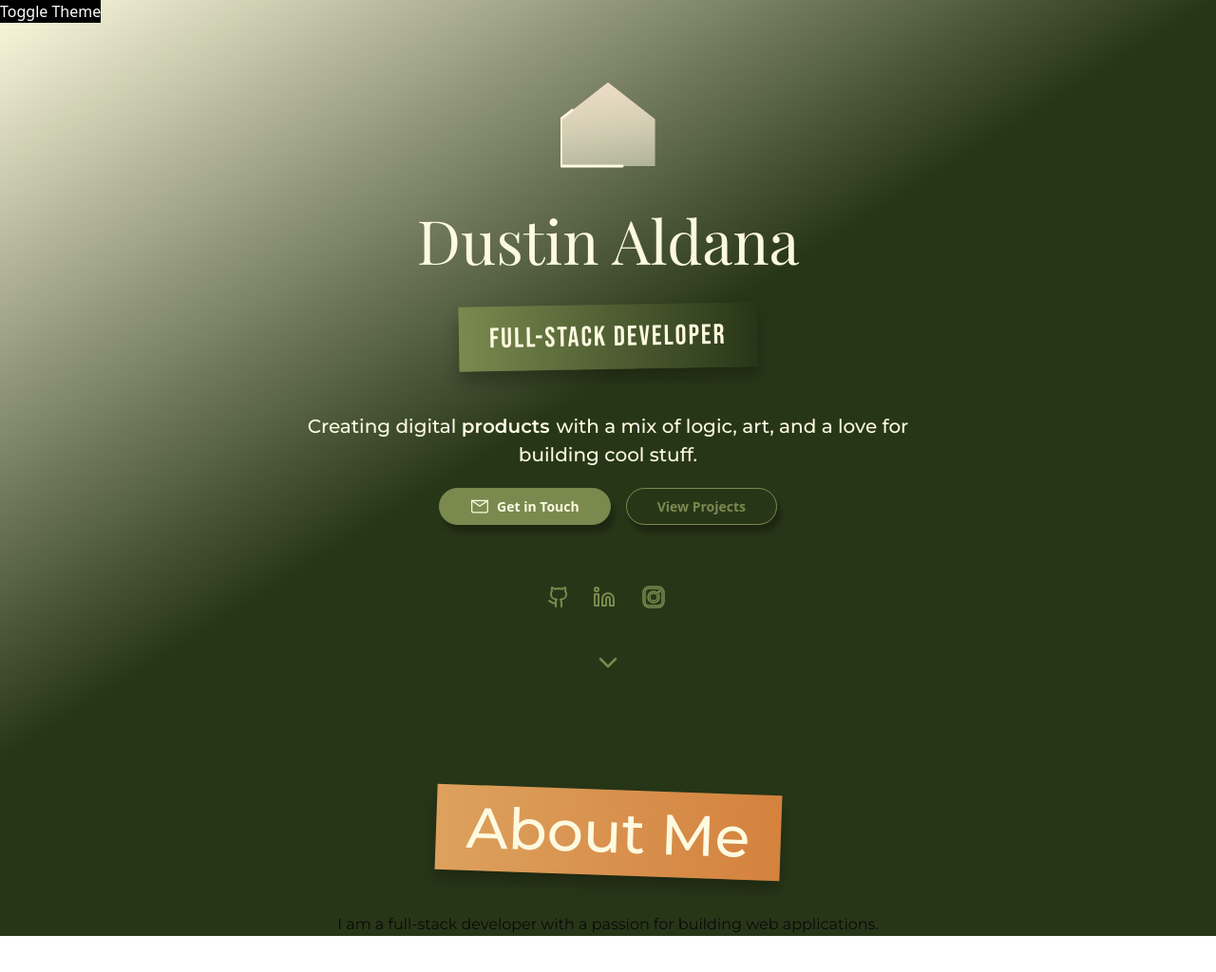
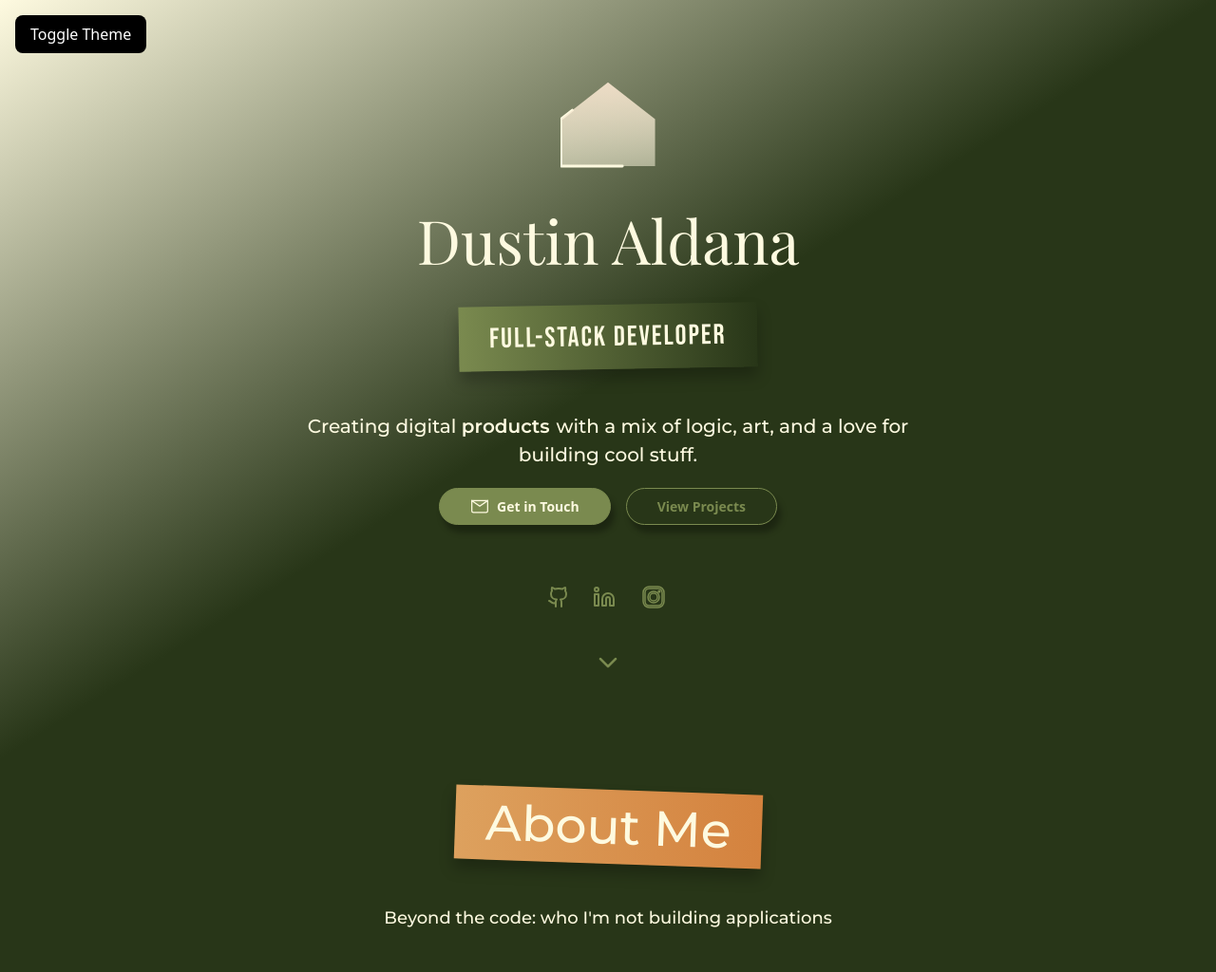
Before and after one commit to D-Aldana/dusty-the-dev, a Next.js app: page / in a window 1280 px wide. Shown: the top 1024 px of the page at 95% size. Before the commit the page ends 986 px from the top, so only its background shows below. Built offline with nearby package versions, Linux system fonts and the light colour scheme.

Commit message:
feat(about): add header

```diff
--- a/app/page.js
+++ b/app/page.js
@@ -9,6 +9,7 @@ const Main = styled.main`
   display: flex;
   flex-direction: column;
   background-color: ${(props) => props.theme.background};
+  position: relative;
 
   p {
     font-family: var(--font-montserrat);
@@ -28,20 +29,23 @@ export default function HomePage() {
 
   return (
     <ThemeProvider theme={currentTheme}>
+      <Main>
         <button
           style={{
-          position: "absolute",
-          top: 0,
-          left: 0,
+            position: "fixed",
+            top: "1rem",
+            left: "1rem",
             zIndex: 1000,
             backgroundColor: "black",
             color: "white",
+            padding: "0.5rem 1rem",
+            borderRadius: "0.5rem",
+            cursor: "pointer",
           }}
           onClick={() => setIsDarkMode(!isDarkMode)}
         >
           Toggle Theme
         </button>
-      <Main>
         <Hero onContinue={scrollToAbout} />
         <About ref={aboutRef} />
       </Main>
--- a/components/about/index.js
+++ b/components/about/index.js
@@ -9,9 +9,10 @@ const Container = styled.div`
   align-items: center;
   justify-content: center;
   margin-top: 2rem;
+  gap: 4rem;
 `
 
-const Title = styled.div`
+const Header = styled.div`
   display: flex;
   flex-direction: column;
   align-items: center;
@@ -35,26 +36,35 @@ const StickerContainer = styled.div`
 `
 
 const StickerText = styled.p`
-  font-size: 3.75rem;
+  font-size: 3.25rem;
   font-weight: 500;
 
   ${breakpoints.mobile} {
-    font-size: 1.5rem;
+    font-size: 2.25rem;
   }
 `
+
+const Subtitle = styled.p`
+  font-size: 1.125rem;
+  font-weight: 500;
+  color: ${({ theme }) => theme.primaryText};
+  margin-top: 1.25rem;
+`
+
+const Content = styled.div``
 
 export const About = forwardRef((props, ref) => {
   return (
     <Container ref={ref}>
-      <Title>
+      <Header>
         <StickerContainer>
           <StickerText>About Me</StickerText>
         </StickerContainer>
-      </Title>
-      <p>
-        I am a full-stack developer with a passion for building web
-        applications.
-      </p>
+        <Subtitle>
+          Beyond the code: who I&apos;m not building applications
+        </Subtitle>
+      </Header>
+      <Content></Content>
     </Container>
   )
 })
```
Lines whose indentation alone changed are shown as unchanged.
